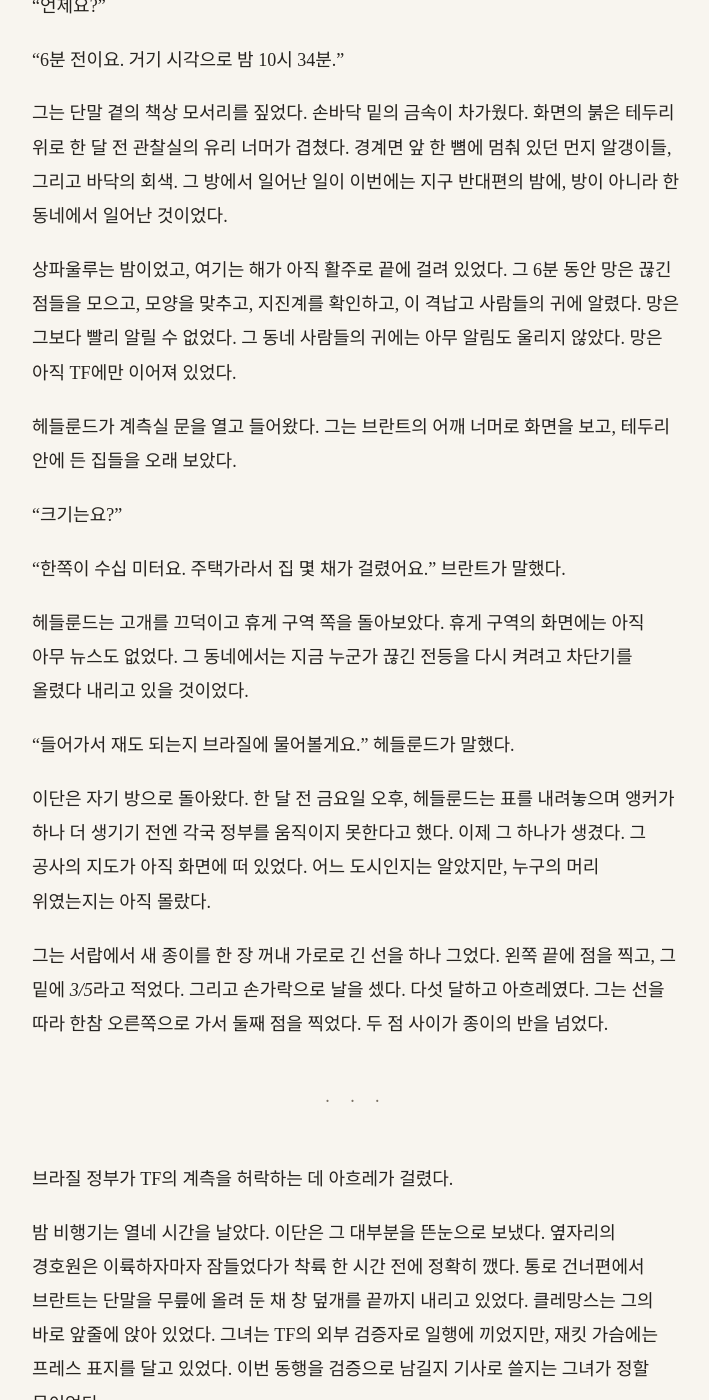
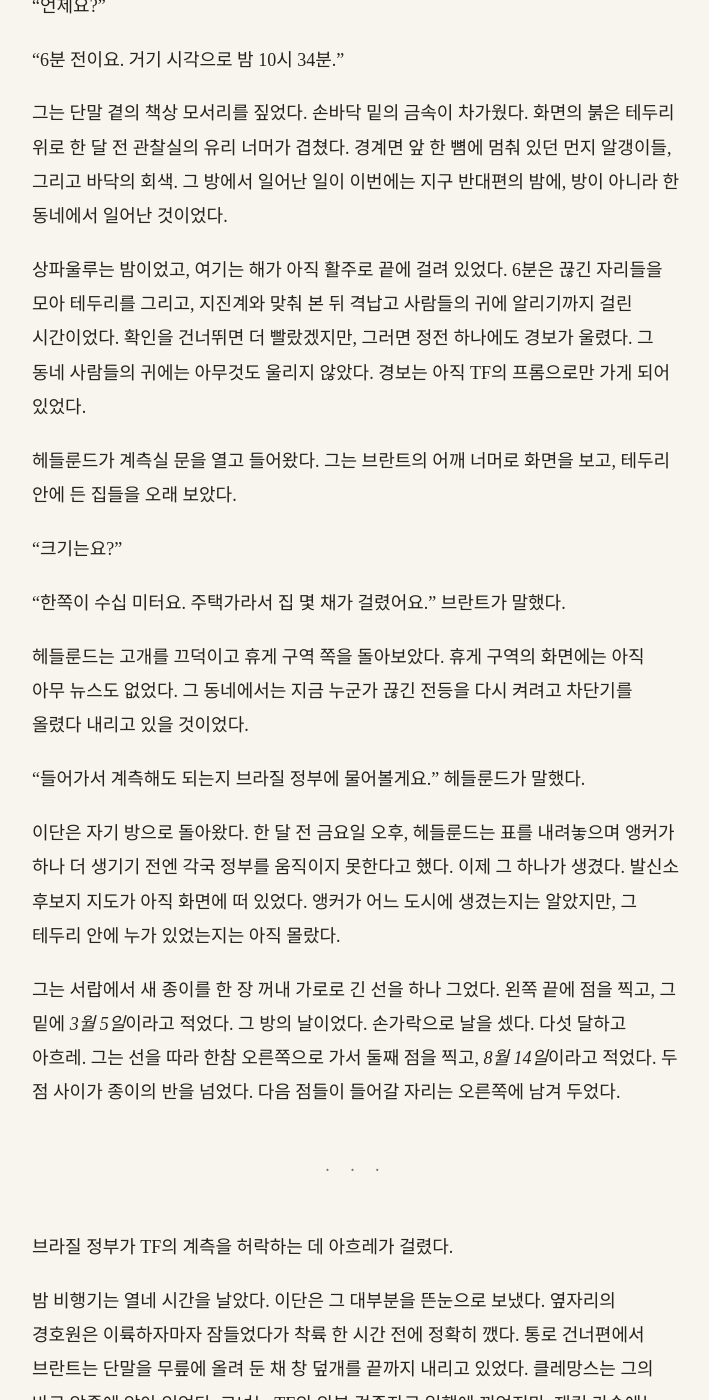
Before and after one commit to kangkkang/writer_s1_public, a Jekyll site: the page built from vol2/044.md, in a window 1280 px wide and 1400 px high, scrolled down 1055 px. Shown: the whole window, without its empty margins (284-993 px from the left). Built offline with Jekyll 4.4.1, drawn with Linux system fonts in a browser that asks for light colours; our own code applies the rules of GitHub Pages for plain Markdown files; some of the changed text lies outside the part shown.

Commit message:
Update from https://github.com/kangkkang/writer_s1/commit/80707fffa0e238daaf42ec0759226f6dffd0c3bf

```diff
--- a/vol2/044.md
+++ b/vol2/044.md
@@ -20,7 +20,7 @@
 
 그는 단말 곁의 책상 모서리를 짚었다. 손바닥 밑의 금속이 차가웠다. 화면의 붉은 테두리 위로 한 달 전 관찰실의 유리 너머가 겹쳤다. 경계면 앞 한 뼘에 멈춰 있던 먼지 알갱이들, 그리고 바닥의 회색. 그 방에서 일어난 일이 이번에는 지구 반대편의 밤에, 방이 아니라 한 동네에서 일어난 것이었다.
 
-상파울루는 밤이었고, 여기는 해가 아직 활주로 끝에 걸려 있었다. 그 6분 동안 망은 끊긴 점들을 모으고, 모양을 맞추고, 지진계를 확인하고, 이 격납고 사람들의 귀에 알렸다. 망은 그보다 빨리 알릴 수 없었다. 그 동네 사람들의 귀에는 아무 알림도 울리지 않았다. 망은 아직 TF에만 이어져 있었다.
+상파울루는 밤이었고, 여기는 해가 아직 활주로 끝에 걸려 있었다. 6분은 끊긴 자리들을 모아 테두리를 그리고, 지진계와 맞춰 본 뒤 격납고 사람들의 귀에 알리기까지 걸린 시간이었다. 확인을 건너뛰면 더 빨랐겠지만, 그러면 정전 하나에도 경보가 울렸다. 그 동네 사람들의 귀에는 아무것도 울리지 않았다. 경보는 아직 TF의 프롬으로만 가게 되어 있었다.
 
 헤들룬드가 계측실 문을 열고 들어왔다. 그는 브란트의 어깨 너머로 화면을 보고, 테두리 안에 든 집들을 오래 보았다.
 
@@ -30,11 +30,11 @@
 
 헤들룬드는 고개를 끄덕이고 휴게 구역 쪽을 돌아보았다. 휴게 구역의 화면에는 아직 아무 뉴스도 없었다. 그 동네에서는 지금 누군가 끊긴 전등을 다시 켜려고 차단기를 올렸다 내리고 있을 것이었다.
 
-"들어가서 재도 되는지 브라질에 물어볼게요." 헤들룬드가 말했다.
+"들어가서 계측해도 되는지 브라질 정부에 물어볼게요." 헤들룬드가 말했다.
 
-이단은 자기 방으로 돌아왔다. 한 달 전 금요일 오후, 헤들룬드는 표를 내려놓으며 앵커가 하나 더 생기기 전엔 각국 정부를 움직이지 못한다고 했다. 이제 그 하나가 생겼다. 그 공사의 지도가 아직 화면에 떠 있었다. 어느 도시인지는 알았지만, 누구의 머리 위였는지는 아직 몰랐다.
+이단은 자기 방으로 돌아왔다. 한 달 전 금요일 오후, 헤들룬드는 표를 내려놓으며 앵커가 하나 더 생기기 전엔 각국 정부를 움직이지 못한다고 했다. 이제 그 하나가 생겼다. 발신소 후보지 지도가 아직 화면에 떠 있었다. 앵커가 어느 도시에 생겼는지는 알았지만, 그 테두리 안에 누가 있었는지는 아직 몰랐다.
 
-그는 서랍에서 새 종이를 한 장 꺼내 가로로 긴 선을 하나 그었다. 왼쪽 끝에 점을 찍고, 그 밑에 *3/5*라고 적었다. 그리고 손가락으로 날을 셌다. 다섯 달하고 아흐레였다. 그는 선을 따라 한참 오른쪽으로 가서 둘째 점을 찍었다. 두 점 사이가 종이의 반을 넘었다.
+그는 서랍에서 새 종이를 한 장 꺼내 가로로 긴 선을 하나 그었다. 왼쪽 끝에 점을 찍고, 그 밑에 *3월 5일*이라고 적었다. 그 방의 날이었다. 손가락으로 날을 셌다. 다섯 달하고 아흐레. 그는 선을 따라 한참 오른쪽으로 가서 둘째 점을 찍고, *8월 14일*이라고 적었다. 두 점 사이가 종이의 반을 넘었다. 다음 점들이 들어갈 자리는 오른쪽에 남겨 두었다.
 
 ---
 
@@ -118,7 +118,7 @@
 
 "얼마나요?"
 
-그는 대답하기 전에 테이프 너머의 셔츠 두 장을 보았다. 여기서 말할 수 있는 숫자는 하나뿐이었고, 그 숫자는 아직 아무도 승인하지 않은 공사의 숫자였다.
+그는 대답하기 전에 테이프 너머의 셔츠 두 장을 보았다. 여기서 말할 수 있는 숫자는 하나뿐이었고, 그 숫자는 아직 아무도 승인하지 않은 발신소 공사의 숫자였다.
 
 "지금 시작해도 빨라야 2년이요."
 
```
